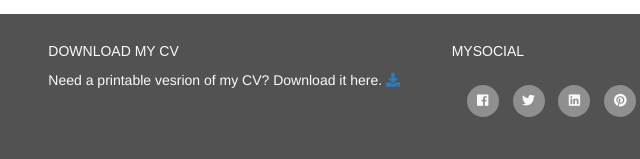
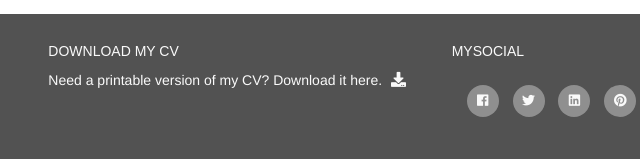
Before and after one commit to WhatDoWeKnow/resume-mini-project, a plain HTML site: page contact.html in a window 1280 px wide. Shown: the part 725-884 px from the top of the page, 405-1045 px from the left. Drawn offline with nearby package versions, Linux system fonts and the light colour scheme.

Commit message:
corrected spelling

```diff
--- a/contact.html
+++ b/contact.html
@@ -66,7 +66,7 @@
     </section>
 
     <!-- RESUME FOOTER -->
-     <footer class="container-fluid">
+    <footer class="container-fluid">
         <div id="footer-details" class="row">
             <div class="col-sm-4">
                 <h5 class="uppercase general-sub">About</h5>
@@ -74,8 +74,8 @@
             </div>
             <div class="col-sm-4">
                 <h5 class="uppercase general-sub">Download my CV</h5>
-                <p class="inline-block">Need a printable vesrion of my CV? Download it here.
-                    <a href="assests/cv/sample_cv.pdf" target class="_blank" class="cv-pdf"><i class="fa fa-download" aria-hidden="true"></i></a>
+                <p class="inline-block">Need a printable version of my CV? Download it here.
+                    <a href="assets/cv/sample_cv.pdf" target="_blank" class="cv-pdf"><i class="fa fa-download" aria-hidden="true"></i></a>
                 </p>
             </div>
             <div class="col-sm-4">
@@ -91,6 +91,5 @@
             </div>
         </div>
     </footer>
-
 </body>
 </html>
```
